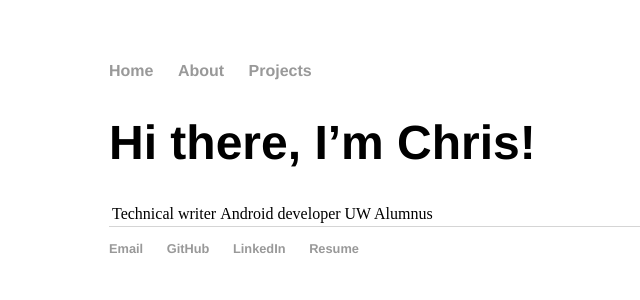
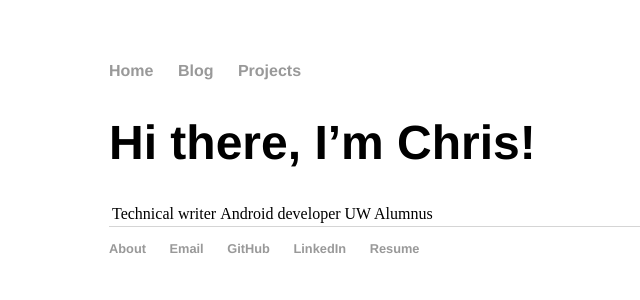
Before and after one commit to chriso23/chriso23.github.io, a Jekyll site: the page built from index.md, in a window 1280 px wide. Shown: the top 300 px of the page, without its empty margins (83-723 px from the left). Built offline with Jekyll 4.4.1, drawn with Linux system fonts in a browser that asks for light colours; our own code applies the rules of GitHub Pages for plain Markdown files.

Commit message:
Update default.html

```diff
--- a/_layouts/default.html
+++ b/_layouts/default.html
@@ -5,28 +5,33 @@
 			<!-- link to main stylesheet -->
 			<link rel="stylesheet" type="text/css" href="/css/main.css">
 		</head>
+
 		<body>
 			<nav>
 	    		<ul>
 	        	   <li><a href="/">Home</a></li>
-				<li><a href="/about/">About</a></li>
-				<li><a href="/projects/">Projects</a></li>
+				   <li><a href="/blog/">Blog</a></li>
+				   <li><a href="/work/">Projects</a></li>
 	    		</ul>
 			</nav>
+
             <div class="container">
 
 			{{ content }}
 
+
             </div><!-- /.container -->
+
+
             <footer>
             <ul>
+			    <li><a href="/about/">About</a></li>
 	        	<li><a href="mailto:oungc1@uw.edu">Email</a></li>
-	        		<li><a href="https://github.com/hankquinlan">GitHub</a></li>
+	        	<li><a href="https://github.com/chrisoung1">GitHub</a></li>
                 <li><a href="https://linkedin.com/in/chris-oung/">LinkedIn</a></li>
 	            <li><a href="https://drive.google.com/file/d/11KD4QkKtaVGDSB9OjL0bex2N55PkBEYn/view?usp=sharing">Resume</a></li>
+			</ul>
 
-
-				</ul>
             </footer>
 		</body>
 	</html>
```
Lines whose indentation alone changed are shown as unchanged.
